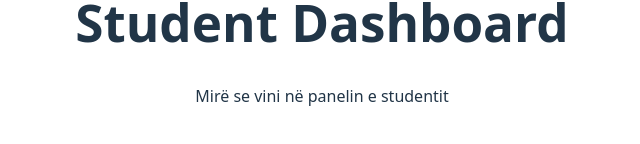
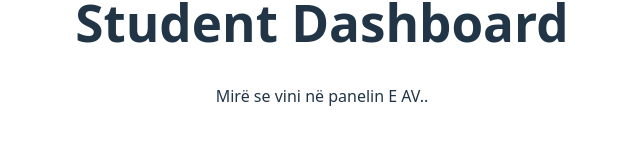
Before and after one commit to Agon06/Feedelate-UKZ, a React app in the folder Frontend/: page /student in a window 1280 px wide. Shown: the part 358-502 px from the top of the page, without its empty margins (318-958 px from the left). Built offline with nearby package versions, Linux system fonts and the light colour scheme; the HTML template or start-up script is replaced by a standard one.

Commit message:
Update greeting message in StudentDashboard component

```diff
--- a/Frontend/src/Student/StudentDashboard.jsx
+++ b/Frontend/src/Student/StudentDashboard.jsx
@@ -13,7 +13,7 @@ const StudentDashboard = () => {
   return (
     <div className="student-dashboard">
       <h1>Student Dashboard</h1>
-      <p>Mirë se vini në panelin e studentit</p>
+      <p>Mirë se vini në panelin E AV..</p>
     </div>
   );
 };
```
Also changed, not shown: 2 other files (tests, documents, lock files or other folders).
